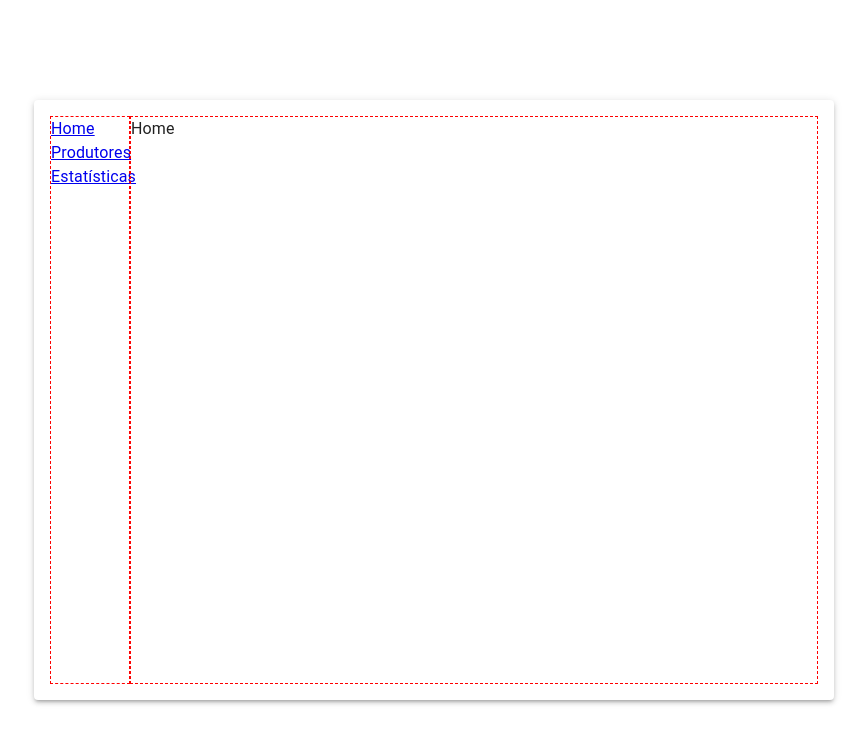
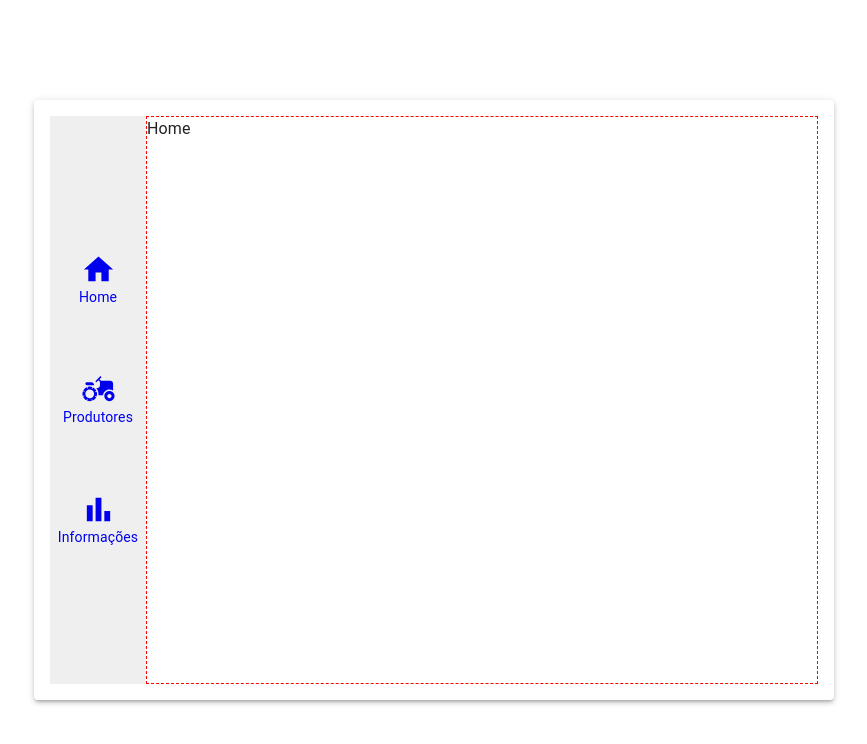
Before and after one commit to antero-ok/brain-ag, a React (Vite) app: page / in a window 1280 px wide. Shown: the top 744 px of the page, without its empty margins (206-1073 px from the left). Built offline with nearby package versions, Linux system fonts and the light colour scheme.

Commit message:
feat(ui): sidebar ui improvement

```diff
--- a/src/components/layout/SideBar.tsx
+++ b/src/components/layout/SideBar.tsx
@@ -1,20 +1,52 @@
-import React from 'react';
-import { Box } from '@mui/material';
+import React, { CSSProperties } from 'react';
+import { Box, SxProps, Typography } from '@mui/material';
 import { NavLink } from 'react-router-dom';
+import HomeIcon from '@mui/icons-material/Home';
+import AgricultureIcon from '@mui/icons-material/Agriculture';
+import BarChartIcon from '@mui/icons-material/BarChart';
+
+const sidebarStyles: SxProps = {
+  display: 'flex',
+  flexDirection: 'column',
+  alignItems: 'center',
+};
+
+const linkStyles: CSSProperties = { textDecoration: 'none' };
 
 const SideBar = () => {
   return (
     <Box
       sx={{
         width: '80px',
-        border: '1px dashed red',
         display: 'flex',
         flexDirection: 'column',
+        justifyContent: 'center',
+        alignItems: 'center',
+        gap: '64px',
+        background: '#efefef',
+        p: 6,
       }}
     >
-      <NavLink to="/">Home</NavLink>
-      <NavLink to="produtores">Produtores</NavLink>
-      <NavLink to="estatisticas">Estatísticas</NavLink>
+      <NavLink style={{ ...linkStyles }} to="/">
+        <Box sx={sidebarStyles}>
+          <HomeIcon fontSize="large" />
+          <Typography fontSize={14}>Home</Typography>
+        </Box>
+      </NavLink>
+
+      <NavLink style={{ ...linkStyles }} to="produtores">
+        <Box sx={sidebarStyles}>
+          <AgricultureIcon fontSize="large" />
+        </Box>
+        <Typography fontSize={14}>Produtores</Typography>
+      </NavLink>
+
+      <NavLink style={{ ...linkStyles }} to="estatisticas">
+        <Box sx={sidebarStyles}>
+          <BarChartIcon fontSize="large" />
+        </Box>
+        <Typography fontSize={14}>Informações</Typography>
+      </NavLink>
     </Box>
   );
 };
```
